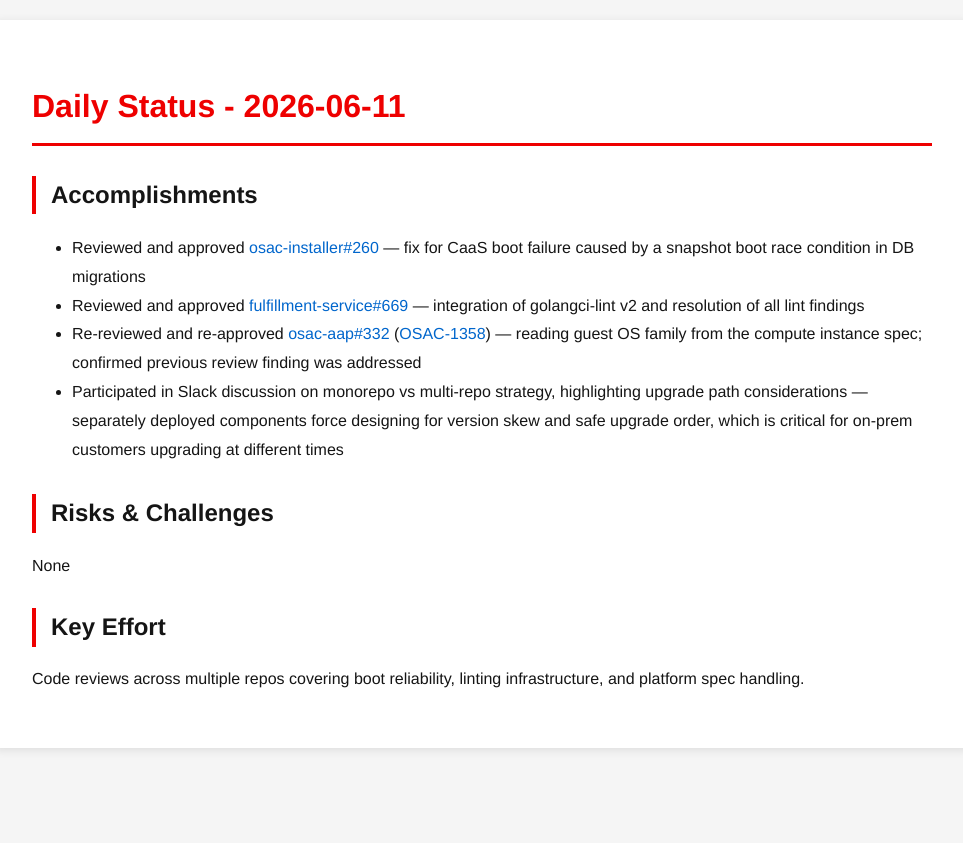
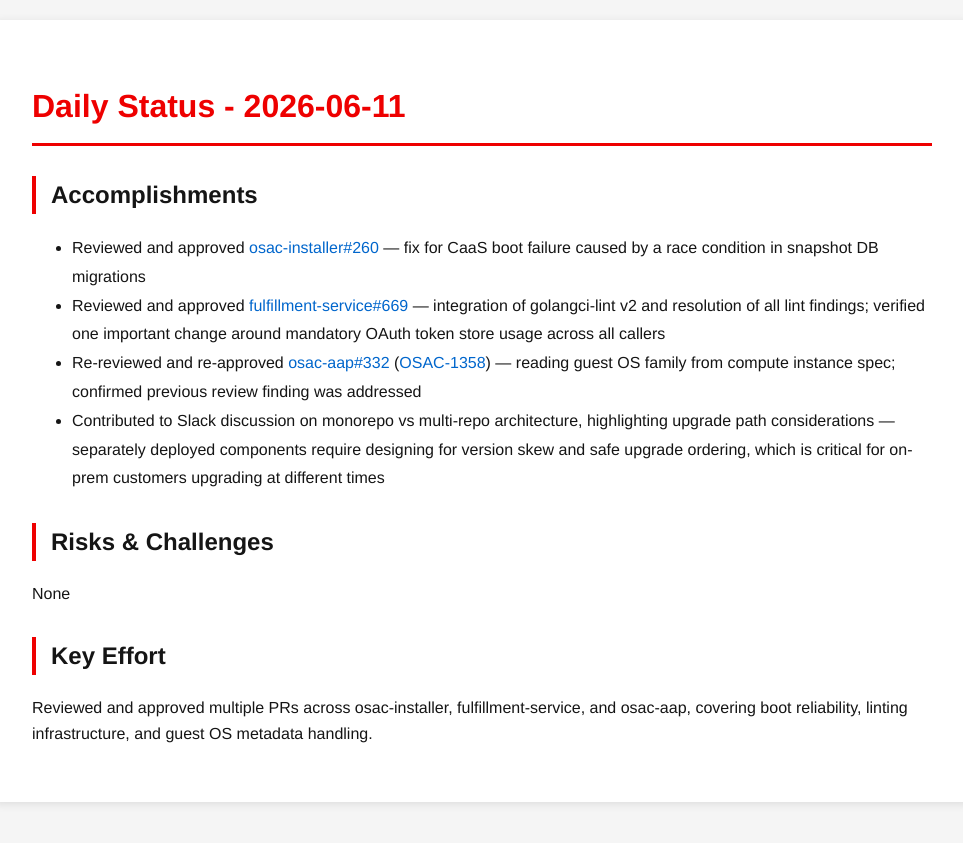
Before and after one commit to tzvatot/daily-status, a Jekyll site: the page built from 2026-06-11.md, in a window 1280 px wide. Shown: the top 843 px of the page, without its empty margins (158-1121 px from the left). Built offline with Jekyll 4.4.1, drawn with Linux system fonts in a browser that asks for light colours.

Commit message:
Daily status update - 2026-06-11

```diff
--- a/2026-06-11.md
+++ b/2026-06-11.md
@@ -7,13 +7,13 @@
 # Daily Status - 2026-06-11
 
 ## Accomplishments
-- Reviewed and approved [osac-installer#260](https://github.com/osac-project/osac-installer/pull/260) — fix for CaaS boot failure caused by a snapshot boot race condition in DB migrations
-- Reviewed and approved [fulfillment-service#669](https://github.com/osac-project/fulfillment-service/pull/669) — integration of golangci-lint v2 and resolution of all lint findings
-- Re-reviewed and re-approved [osac-aap#332](https://github.com/osac-project/osac-aap/pull/332) ([OSAC-1358](https://redhat.atlassian.net/browse/OSAC-1358)) — reading guest OS family from the compute instance spec; confirmed previous review finding was addressed
-- Participated in Slack discussion on monorepo vs multi-repo strategy, highlighting upgrade path considerations — separately deployed components force designing for version skew and safe upgrade order, which is critical for on-prem customers upgrading at different times
+- Reviewed and approved [osac-installer#260](https://github.com/osac-project/osac-installer/pull/260) — fix for CaaS boot failure caused by a race condition in snapshot DB migrations
+- Reviewed and approved [fulfillment-service#669](https://github.com/osac-project/fulfillment-service/pull/669) — integration of golangci-lint v2 and resolution of all lint findings; verified one important change around mandatory OAuth token store usage across all callers
+- Re-reviewed and re-approved [osac-aap#332](https://github.com/osac-project/osac-aap/pull/332) ([OSAC-1358](https://redhat.atlassian.net/browse/OSAC-1358)) — reading guest OS family from compute instance spec; confirmed previous review finding was addressed
+- Contributed to Slack discussion on monorepo vs multi-repo architecture, highlighting upgrade path considerations — separately deployed components require designing for version skew and safe upgrade ordering, which is critical for on-prem customers upgrading at different times
 
 ## Risks & Challenges
 None
 
 ## Key Effort
-Code reviews across multiple repos covering boot reliability, linting infrastructure, and platform spec handling.
+Reviewed and approved multiple PRs across osac-installer, fulfillment-service, and osac-aap, covering boot reliability, linting infrastructure, and guest OS metadata handling.
```
